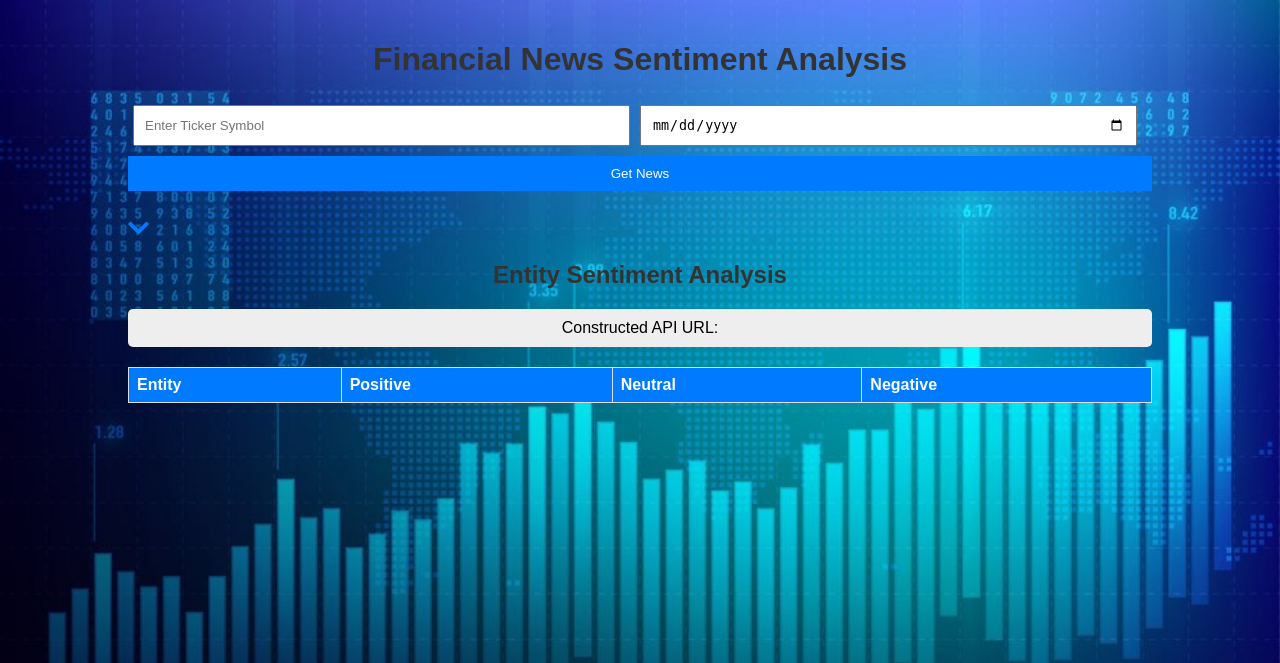
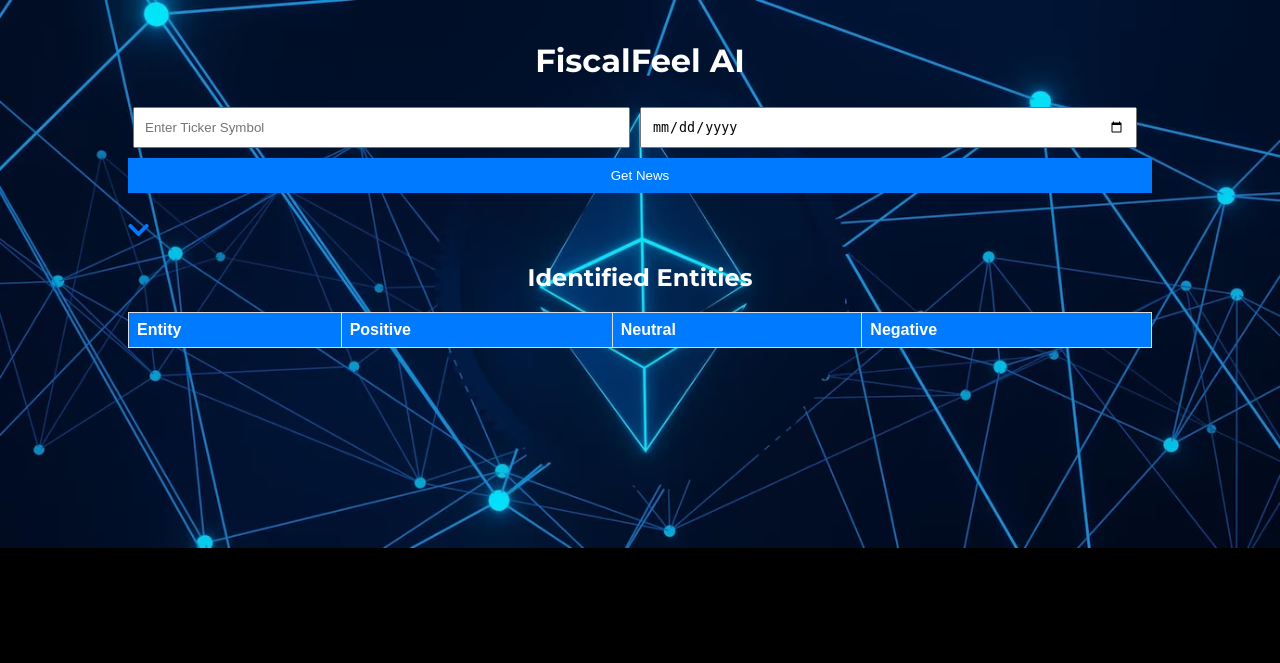
Before and after one commit to w0219156/FiscalFeel, a Flask app: page / in a window 1280 px wide. Shown: the top 663 px of the page. Run offline with Flask 3, Linux system fonts and the light colour scheme; lists and menus that the app fills with data are empty.

Commit message:
working styles

```diff
--- a/static/css/style.css
+++ b/static/css/style.css
@@ -1,12 +1,14 @@
 body {
-    background-image: url('/static/images/financeBlue.jpg');
+    /* background-image: url('/static/images/financeBlue.jpg');
+    background-image: url('/static/images/aihead.png'); */
+    background-image: url('/static/images/laser.avif');
     background-repeat: no-repeat;
     background-size: cover;
 }
 
 body {
     font-family: 'Arial', sans-serif;
-    background-color: #f4f4f4;
+    background-color: black;
     margin: 0;
     padding: 0;
 }
@@ -20,6 +22,9 @@ body {
 h1, h2 {
     color: #333;
     text-align: center;
+    color: white;
+    font-family: 'Montserrat', sans-serif;
+    font-weight: 700; /* For a bolder title */
 }
 
 .input-field, .submit-btn {
@@ -62,6 +67,7 @@ h1, h2 {
     width: 100%;
     border-collapse: collapse;
     margin-top: 20px;
+    background-color: black;
 }
 
 .sentiment-table th, .sentiment-table td {
@@ -92,33 +98,19 @@ h1, h2 {
 
 .form-group {
     display: flex;
-    flex-grow: 1; /* Allows the group to grow and take available space */
-    margin-right: 10px; /* Spacing between form group and button */
+    flex-grow: 1;
+    margin-right: 10px;
 }
-
-.input-field {
-    margin: 5px;
-    flex-grow: 1; /* Allows the inputs to grow equally within the form group */
-}
-
-
 
 .input-field {
     margin: 5px;
     flex-grow: 1;
 }
 
-/* .collapsible {
-    background-color: #007bff;
-    color: white;
-    cursor: pointer;
-    padding: 18px;
-    border: none;
-    text-align: left;
-    outline: none;
-    font-size: 15px;
-    margin-top: 20px;
-} */
+.input-field {
+    margin: 5px;
+    flex-grow: 1;
+}
 
 .active, .collapsible:hover {
     background-color: #0056b3;
@@ -137,14 +129,8 @@ h1, h2 {
 
 .collapsible {
     cursor: pointer;
-    font-size: 24px; /* Adjust size as needed */
-    color: #007bff; /* Adjust color as needed */
+    font-size: 24px;
+    color: #007bff;
     margin-top: 20px;
     text-align: center;
 }
-
-/* Additional styling if needed */
-.content {
-    display: none;
-    /* Other styles */
-}
--- a/templates/index.html
+++ b/templates/index.html
@@ -4,14 +4,16 @@
 <head>
     <meta charset="UTF-8">
     <meta name="viewport" content="width=device-width, initial-scale=1.0">
-    <title>Financial News Sentiment</title>
+    <title>FiscalFeel </title>
     <link rel="stylesheet" href="/static/css/style.css">
     <link rel="stylesheet" href="https://cdnjs.cloudflare.com/ajax/libs/font-awesome/5.15.3/css/all.min.css">
+    <link href="https://fonts.googleapis.com/css2?family=Montserrat:wght@400;700&display=swap" rel="stylesheet">
+
 </head>
 
 <body>
     <div class="container">
-        <h1>Financial News Sentiment Analysis</h1>
+        <h1>FiscalFeel AI </h1>
         <form method="POST" class="form-inline">
             <div class="form-group">
                 <input type="text" name="ticker" placeholder="Enter Ticker Symbol" class="input-field">
@@ -32,10 +34,10 @@
                 </ul>
             </div>
         </div>
-        <h2>Entity Sentiment Analysis</h2>
-        <div id="apiUrl" class="api-url">
+        <h2>Identified Entities</h2>
+        <!-- <div id="apiUrl" class="api-url">
             Constructed API URL: {{ api_url }}
-        </div>
+        </div> -->
         <table id="sentimentTable" class="sentiment-table">
             <thead>
                 <tr>
```
Also changed, not shown: static/images/aihead.png (added), static/images/laser.avif (added), 1 other file.
